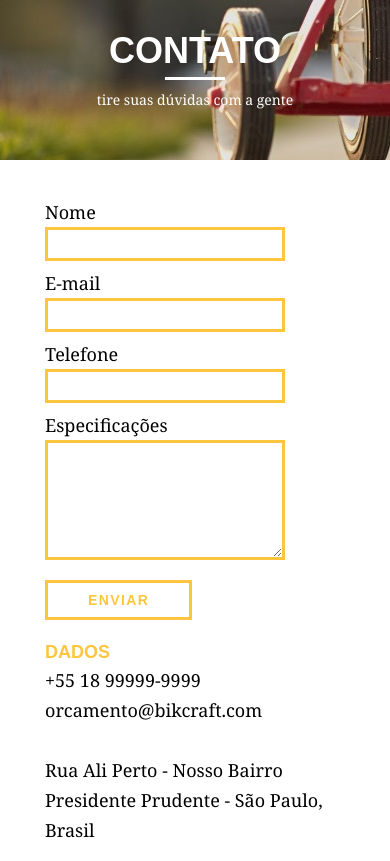
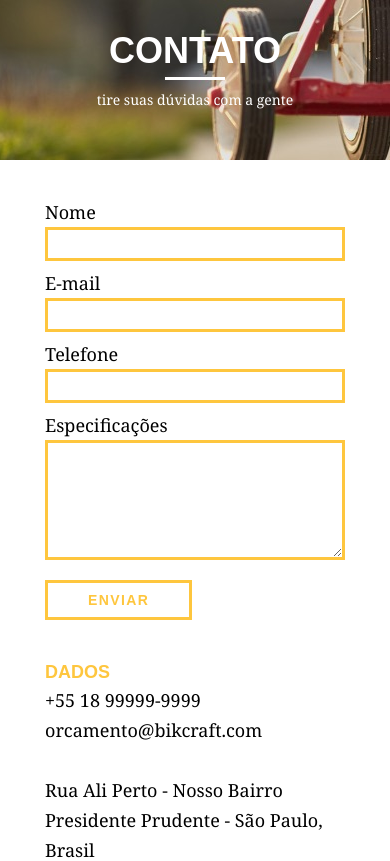
Before and after one commit to abnerjp/bikcraft, a PHP site: page /contato.html in a window 390 px wide. Shown: the part 232-1093 px from the top of the page. Run offline with PHP 8.4, Linux system fonts and the light colour scheme.

Commit message:
Responsivo: página de Portifólio e Contato ajustadas para tablet e smartphone

```diff
--- a/css/responsivo.css
+++ b/css/responsivo.css
@@ -149,4 +149,10 @@
 	.orcamento-dados ul {
 		padding-right: 0px;
 	}
+
+	/* contato */
+	.contato-form {
+		padding-right: 0px;
+		margin-bottom: 40px;
+	}
 }
```
